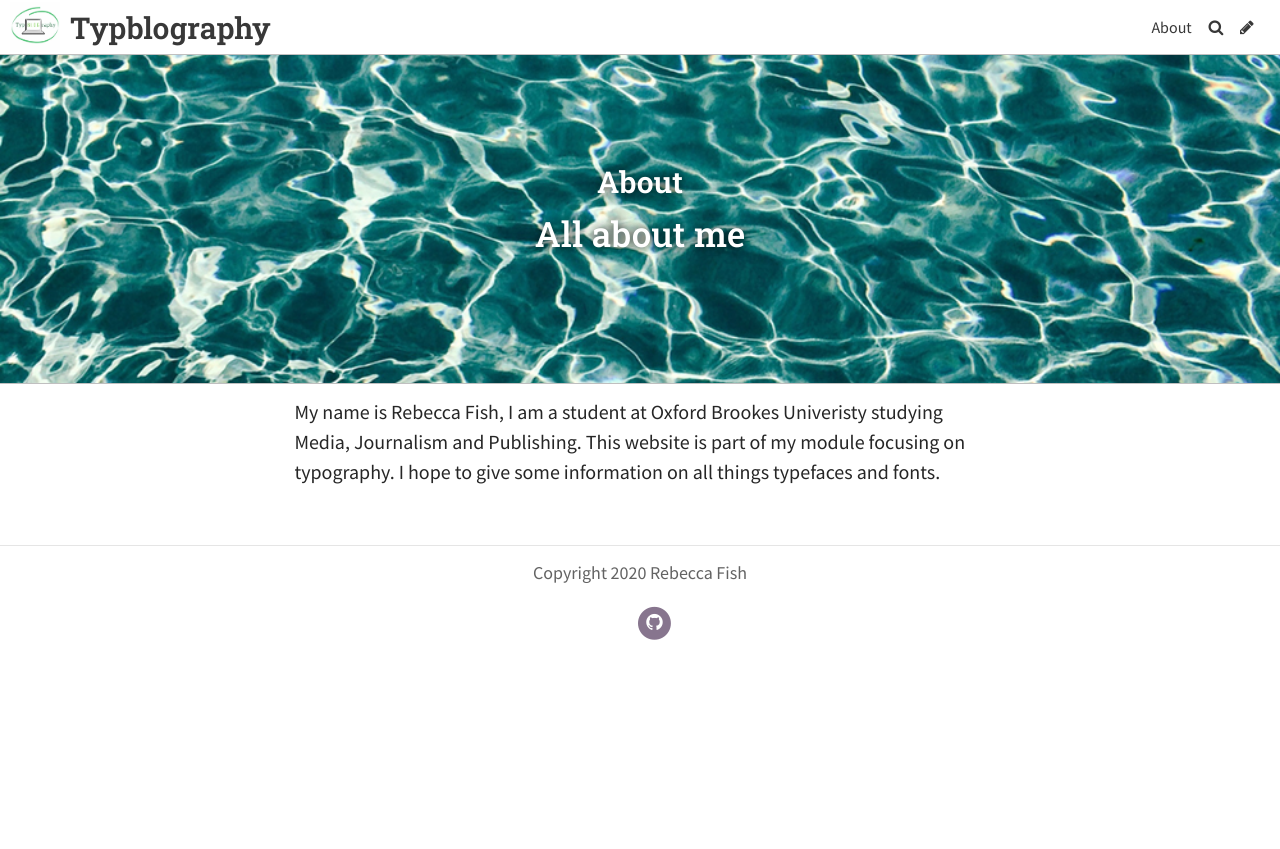
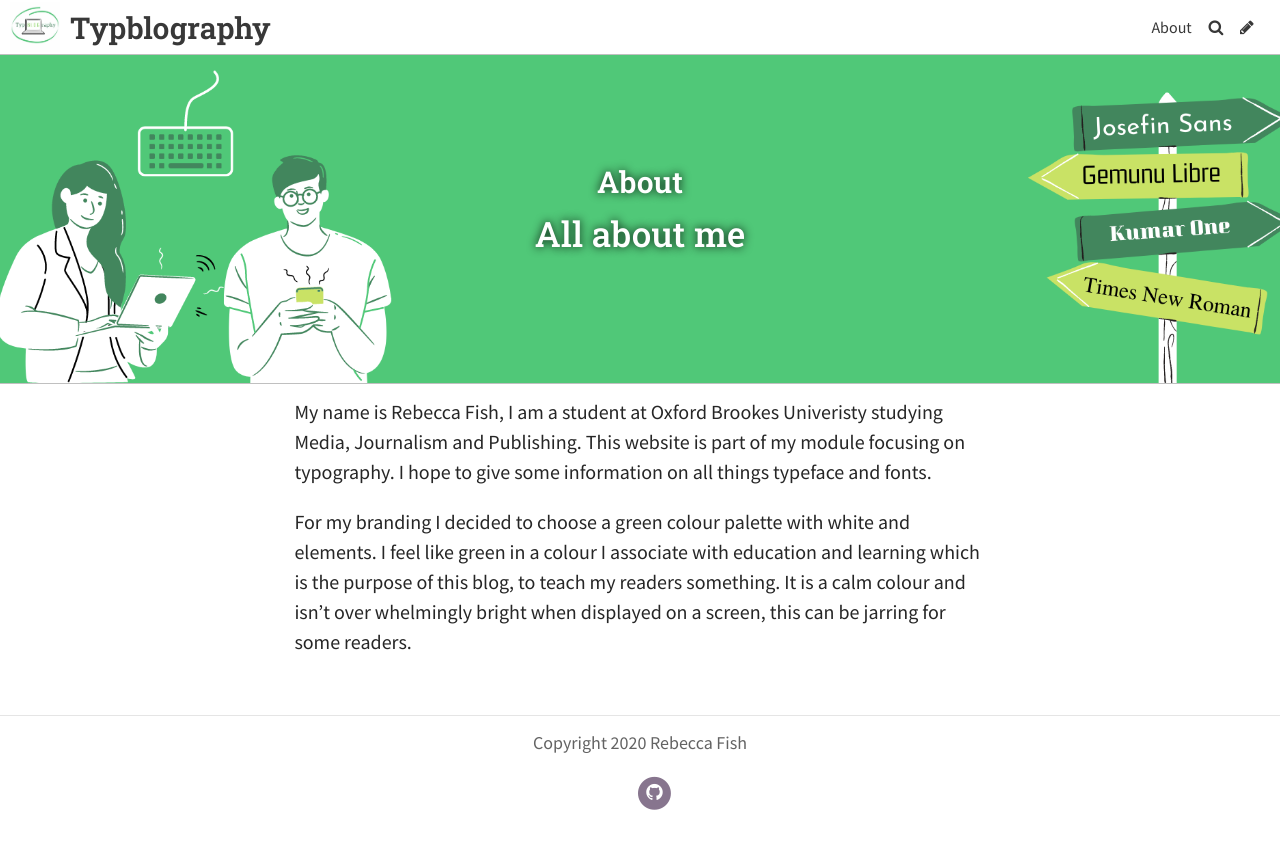
Before and after one commit to Beccy932/mybrookesblog, a Jekyll site: the page built from pages/about.md, in a window 1280 px wide. Shown: the top 849 px of the page. Built offline with Jekyll 4.4.1, drawn with Linux system fonts in a browser that asks for light colours; some web fonts are replaced.

Commit message:
Update Page “about”

```diff
--- a/pages/about.md
+++ b/pages/about.md
@@ -4,10 +4,14 @@ title: About
 subtitle: All about me
 permalink: /about/
 date: 2020-06-29T15:36:12.231Z
-header_feature_image: ../uploads/placeholder3.jpg
+header_feature_image: ../uploads/green-nature-science-google-classroom-header-3.png
 published: true
 tags: null
 description: null
 show: true
 ---
-My name is Rebecca Fish, I am a student at Oxford Brookes Univeristy studying Media, Journalism and Publishing. This website is part of my module focusing on typography. I hope to give some information on all things typefaces and fonts.
+My name is Rebecca Fish, I am a student at Oxford Brookes Univeristy studying Media, Journalism and Publishing. This website is part of my module focusing on typography. I hope to give some information on all things typeface and fonts.
+
+
+
+For my branding I decided to choose a green colour palette with white and elements. I feel like green in a colour I associate with education and learning which is the purpose of this blog, to teach my readers something. It is a calm colour and isn't over whelmingly bright when displayed on a screen, this can be jarring for some readers.
```
